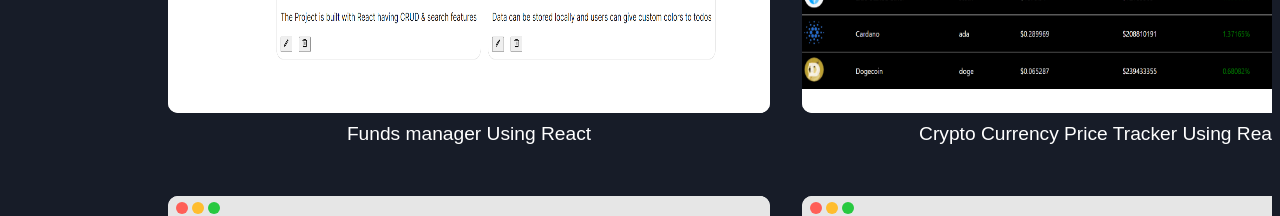
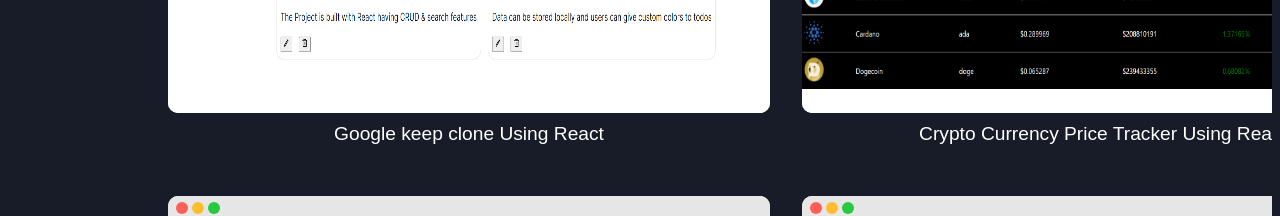
Before and after one commit to 1tushr/myportfolio, a React (Create React App) app: page / in a window 1280 px wide. Shown: the part 2820-3036 px from the top of the page. Built offline with nearby package versions, Linux system fonts and the light colour scheme; a web font is replaced by a local one.

Commit message:
Updated projects

```diff
--- a/src/components/Mainpart.js
+++ b/src/components/Mainpart.js
@@ -164,7 +164,7 @@
                 imageSrc={keep}
                 iframeSrc="https://keping-notes.netlify.app/"
               />
-              <p>Funds manager Using React</p>
+              <p>Google keep clone  Using React</p>
             </div>
 
             <div className="project">
```
